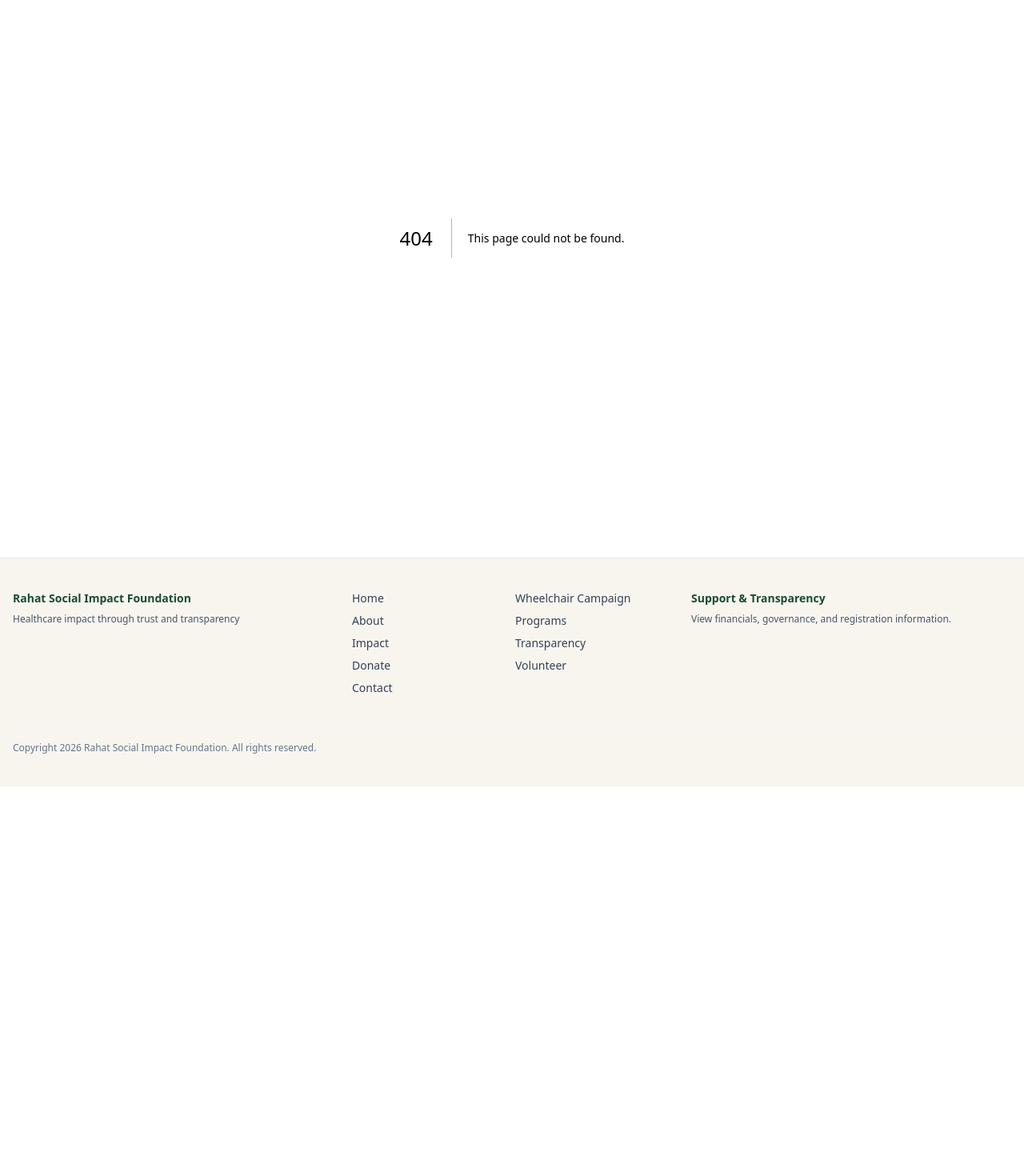
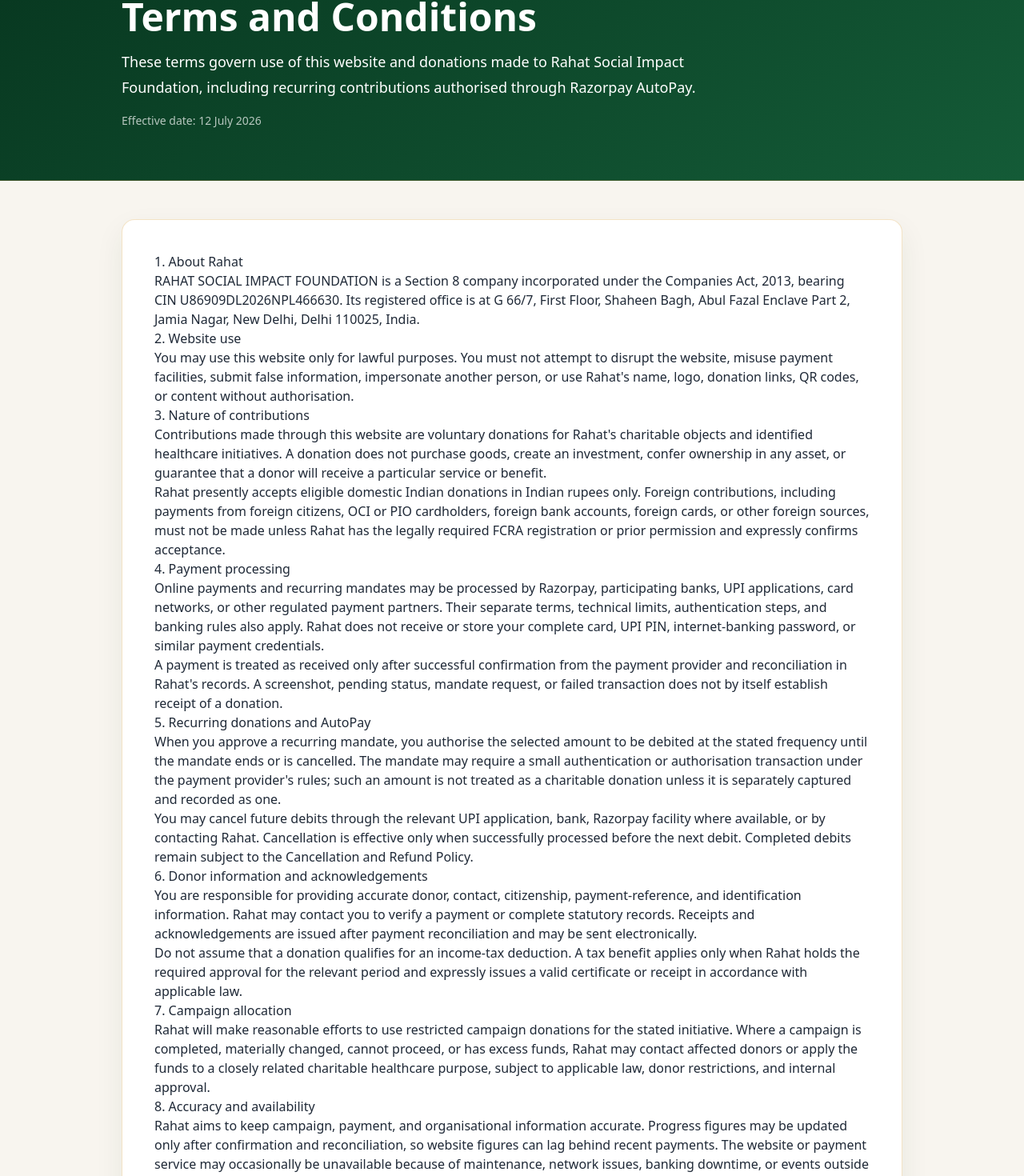
Before and after one commit to ateeb222/rahat-foundation-website, a Next.js app: page /terms-and-conditions in a window 1280 px wide. Before the commit this address had no page. Shown: the part 192-1662 px from the top of the page at 80% size. Before the commit the page ends 1175 px from the top, so only its background shows below. Built offline with nearby package versions, Linux system fonts and the light colour scheme.

Commit message:
Add terms and conditions page

```diff
--- /dev/null
+++ b/app/terms-and-conditions/page.tsx
@@ -0,0 +1,91 @@
+import type { Metadata } from 'next';
+import Link from 'next/link';
+import { PolicyPage } from '@/components/legal/PolicyPage';
+import { organization } from '@/lib/organization';
+
+export const metadata: Metadata = {
+  title: 'Terms and Conditions',
+  description: 'Terms governing donations, recurring AutoPay mandates, and use of the Rahat Social Impact Foundation website.',
+};
+
+export default function TermsAndConditionsPage() {
+  return (
+    <PolicyPage
+      eyebrow="Legal and donor information"
+      title="Terms and Conditions"
+      summary="These terms govern use of this website and donations made to Rahat Social Impact Foundation, including recurring contributions authorised through Razorpay AutoPay."
+    >
+      <h2>1. About Rahat</h2>
+      <p>
+        {organization.legalName} is a {organization.entityType}, bearing CIN {organization.cin}. Its registered office is at {organization.registeredOffice}.
+      </p>
+
+      <h2>2. Website use</h2>
+      <p>
+        You may use this website only for lawful purposes. You must not attempt to disrupt the website, misuse payment facilities, submit false information, impersonate another person, or use Rahat&apos;s name, logo, donation links, QR codes, or content without authorisation.
+      </p>
+
+      <h2>3. Nature of contributions</h2>
+      <p>
+        Contributions made through this website are voluntary donations for Rahat&apos;s charitable objects and identified healthcare initiatives. A donation does not purchase goods, create an investment, confer ownership in any asset, or guarantee that a donor will receive a particular service or benefit.
+      </p>
+      <p>
+        Rahat presently accepts eligible domestic Indian donations in Indian rupees only. Foreign contributions, including payments from foreign citizens, OCI or PIO cardholders, foreign bank accounts, foreign cards, or other foreign sources, must not be made unless Rahat has the legally required FCRA registration or prior permission and expressly confirms acceptance.
+      </p>
+
+      <h2>4. Payment processing</h2>
+      <p>
+        Online payments and recurring mandates may be processed by Razorpay, participating banks, UPI applications, card networks, or other regulated payment partners. Their separate terms, technical limits, authentication steps, and banking rules also apply. Rahat does not receive or store your complete card, UPI PIN, internet-banking password, or similar payment credentials.
+      </p>
+      <p>
+        A payment is treated as received only after successful confirmation from the payment provider and reconciliation in Rahat&apos;s records. A screenshot, pending status, mandate request, or failed transaction does not by itself establish receipt of a donation.
+      </p>
+
+      <h2>5. Recurring donations and AutoPay</h2>
+      <p>
+        When you approve a recurring mandate, you authorise the selected amount to be debited at the stated frequency until the mandate ends or is cancelled. The mandate may require a small authentication or authorisation transaction under the payment provider&apos;s rules; such an amount is not treated as a charitable donation unless it is separately captured and recorded as one.
+      </p>
+      <p>
+        You may cancel future debits through the relevant UPI application, bank, Razorpay facility where available, or by contacting Rahat. Cancellation is effective only when successfully processed before the next debit. Completed debits remain subject to the <Link href="/cancellation-and-refund">Cancellation and Refund Policy</Link>.
+      </p>
+
+      <h2>6. Donor information and acknowledgements</h2>
+      <p>
+        You are responsible for providing accurate donor, contact, citizenship, payment-reference, and identification information. Rahat may contact you to verify a payment or complete statutory records. Receipts and acknowledgements are issued after payment reconciliation and may be sent electronically.
+      </p>
+      <p>
+        Do not assume that a donation qualifies for an income-tax deduction. A tax benefit applies only when Rahat holds the required approval for the relevant period and expressly issues a valid certificate or receipt in accordance with applicable law.
+      </p>
+
+      <h2>7. Campaign allocation</h2>
+      <p>
+        Rahat will make reasonable efforts to use restricted campaign donations for the stated initiative. Where a campaign is completed, materially changed, cannot proceed, or has excess funds, Rahat may contact affected donors or apply the funds to a closely related charitable healthcare purpose, subject to applicable law, donor restrictions, and internal approval.
+      </p>
+
+      <h2>8. Accuracy and availability</h2>
+      <p>
+        Rahat aims to keep campaign, payment, and organisational information accurate. Progress figures may be updated only after confirmation and reconciliation, so website figures can lag behind recent payments. The website or payment service may occasionally be unavailable because of maintenance, network issues, banking downtime, or events outside Rahat&apos;s control.
+      </p>
+
+      <h2>9. Intellectual property</h2>
+      <p>
+        Unless otherwise stated, website text, branding, graphics, and original materials belong to Rahat or are used with permission. Limited personal sharing of official campaign links is permitted, but alteration, commercial use, deceptive fundraising, or creation of unofficial payment material is prohibited.
+      </p>
+
+      <h2>10. Liability</h2>
+      <p>
+        To the extent permitted by law, Rahat is not responsible for losses caused by incorrect donor details, payments to unofficial accounts, third-party banking failures, unauthorised access caused by a user&apos;s own conduct, or circumstances beyond reasonable control. Nothing in these terms excludes liability that cannot lawfully be excluded.
+      </p>
+
+      <h2>11. Changes and governing law</h2>
+      <p>
+        Rahat may update these terms when its services, payment facilities, or legal obligations change. The version published on this page applies from its stated effective date. These terms are governed by the laws of India, and disputes are subject to the competent courts in New Delhi, unless applicable law requires otherwise.
+      </p>
+
+      <h2>12. Related policies</h2>
+      <p>
+        Please also read our <Link href="/privacy-policy">Privacy Policy</Link>, <Link href="/cancellation-and-refund">Cancellation and Refund Policy</Link>, and <Link href="/shipping-and-exchange">Shipping and Exchange Policy</Link>.
+      </p>
+    </PolicyPage>
+  );
+}
```
